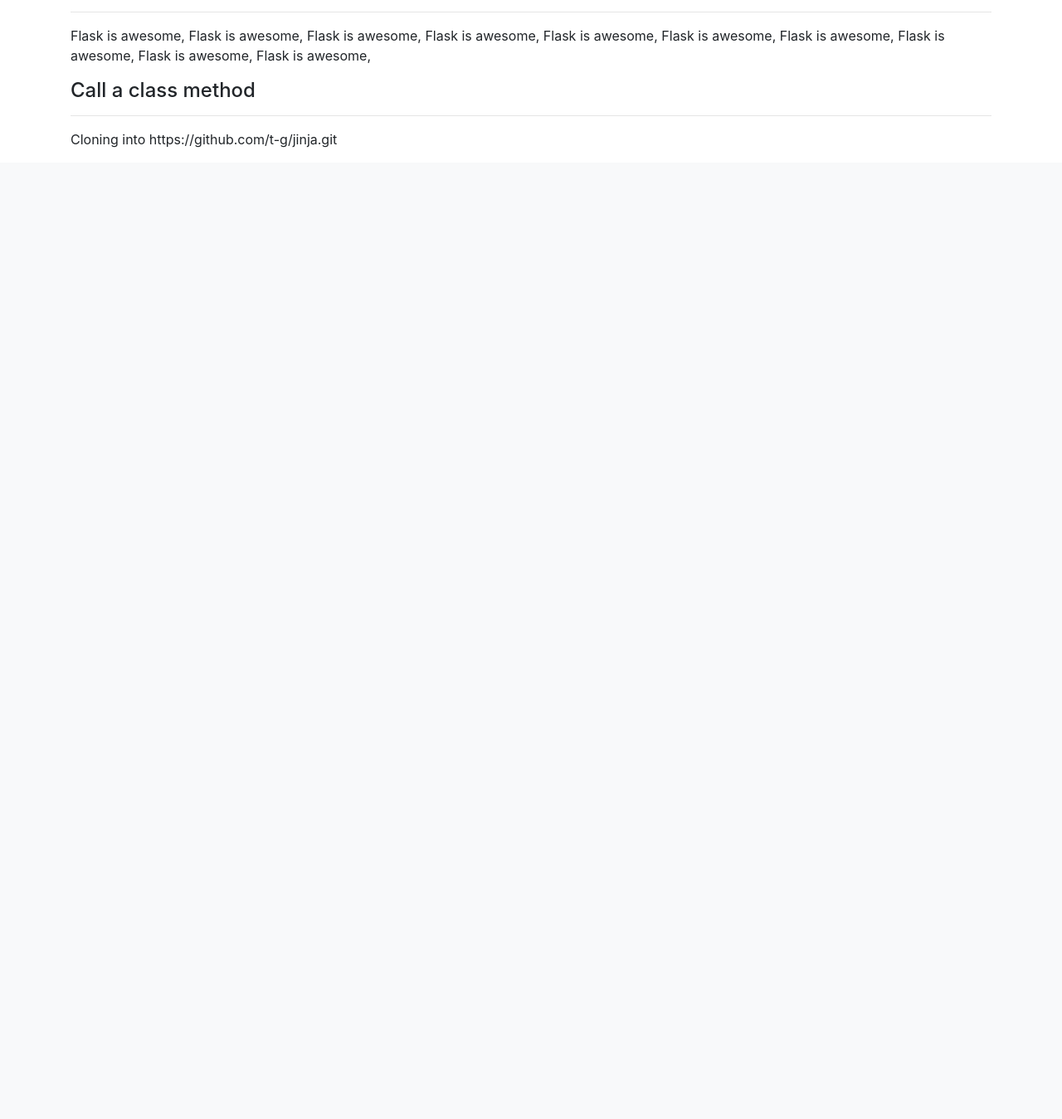
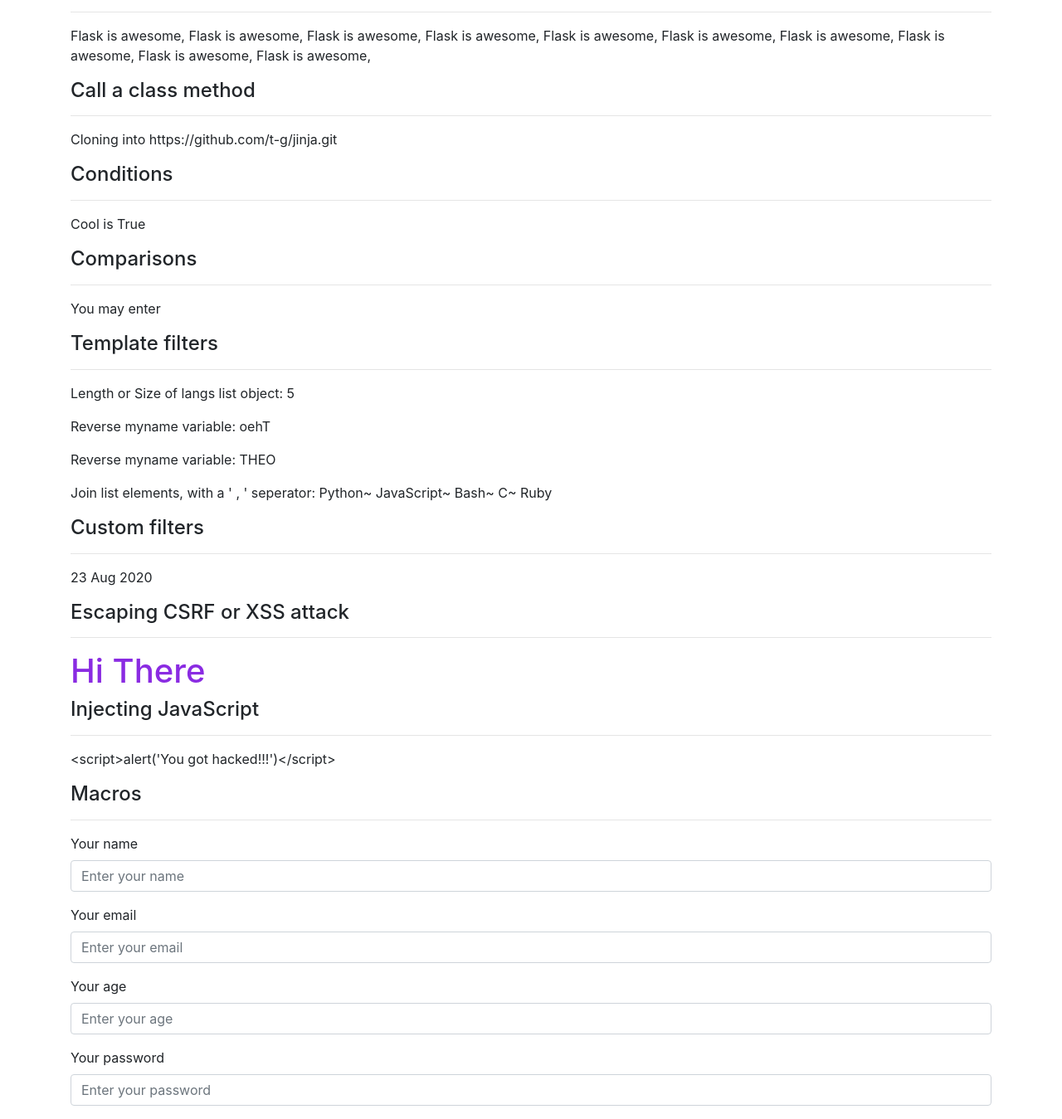
Before and after one commit to T-G/flask-starter-template, a Flask app: page /jinja in a window 1280 px wide. Shown: the part 1505-2854 px from the top of the page at 83% size. Before the commit the page ends 1683 px from the top, so only its background shows below. Run offline with Flask 2, Linux system fonts and the light colour scheme; some libraries are stand-ins or nearby versions.

Commit message:
directory modified

```diff
--- a/app/__init__.py
+++ b/app/__init__.py
@@ -6,3 +6,4 @@
 # import the controllers a.k.a views in Python
 from app import views
 from app import admin_views
+from .filters import clean_date
--- /dev/null
+++ b/app/filters.py
@@ -0,0 +1,9 @@
+"""
+Custom filter to be used in Jinja Template files
+"""
+
+from app import app
+
+@app.template_filter("clean_date")
+def clean_date(dt):
+    return dt.strftime("%d %b %Y")
--- /dev/null
+++ b/app/templates/macros/input_macros.html
@@ -0,0 +1,7 @@
+<!-- Defining  macro -->
+{% macro input(label="", type="", id="", name="", placeholder="")-%}
+<div class="form-group">
+    <label for="{{name}}">{{ label }}</label>
+    <input class="form-control" type="{{ type }}" name="{{ name }}" id="{{ id }}" placeholder="{{ placeholder }}">
+</div>
+{%- endmacro%}
--- a/app/templates/public/jinja.html
+++ b/app/templates/public/jinja.html
@@ -1,4 +1,6 @@
 {% extends "public/templates/public_template.html" %}
+
+{% import "macros/input_macros.html" as im %}
 
 {% block title %} Jinja Template {% endblock %}
 
@@ -71,6 +73,56 @@
     <p>{{ my_remote.clone() }}</p>
 
 
+    <h4>Conditions</h4>
+    <hr>
+    {% if cool %}
+        <p>Cool is {{ cool }}</p>
+    {% endif %}
+
+    <h4>Comparisons</h4>
+    <hr>
+    {% if age < 18 %}
+        <p>No entry</p>
+    {% elif age < 26 %}
+        <p>Nearly there</p>
+    {% else %}
+        <p>You may enter</p>
+    {% endif %}
+
+    <h4>Template filters</h4>
+    <hr>
+    <p>Length or Size of langs list object: {{ langs|length}}</p>
+    <p>Reverse myname variable: {{ myname|reverse}}</p>
+    <p>Reverse myname variable: {{ myname|upper}}</p>
+    <p>Join list elements, with a ' , ' seperator: {{ langs|join("~ ")}}</p>
+
+    <h4>Custom filters</h4>
+    <hr>
+    <p>{{ date|clean_date }}</p>
+
+    <h4>Escaping CSRF or XSS attack</h4>
+    <hr>
+    <!-- make sure the html is comming from safe sources, by default Flask and Jinja escapes the html tags -->
+    {{my_html|safe}}
+
+    <h4>Injecting JavaScript</h4>
+    <hr>
+    <p>{{ suspecious }}</p>
+    <!-- <p>{{ suspecious|safe }}</p> -->
+
+    <h4>Macros</h4>
+    <hr>
+
+    {{ im.input(label="Your name", type="text", name="your-name", id="your-name", placeholder="Enter your name")}}
+
+    {{ im.input(label="Your email", type="email", name="your-email", id="your-email", placeholder="Enter your email")}}
+
+    {{ im.input(label="Your age", type="number", name="your-age", id="your-age", placeholder="Enter your age")}}
+
+    {{ im.input(label="Your password", type="password", name="your-password", id="your-password", placeholder="Enter your password")}}
+
+
+
 </div>
 
 {% endblock %}
--- a/app/views.py
+++ b/app/views.py
@@ -1,6 +1,9 @@
 from app import app # app from app/__init__.py file
 
 from flask import render_template
+
+from datetime import datetime
+
 
 @app.route("/")
 @app.route("/index")
@@ -17,6 +20,7 @@
 def jinja():
 
     myname = 'Theo'
+
     age = 40
 
     langs = ['Python', 'JavaScript', 'Bash', 'C', 'Ruby']
@@ -53,6 +57,12 @@
     def repeat(x:str, qty:int):
         return x * qty
 
+    date = datetime.utcnow()
+
+    my_html = "<h1>Hi There</h1>"
+
+    suspecious = "<script>alert('You got hacked!!!')</script>"
+
     return render_template('public/jinja.html',
         myname = myname,
         age = age,
@@ -62,6 +72,9 @@
         friends = friends,
         GitRemote = GitRemote,
         repeat = repeat,
-        my_remote = my_remote
+        my_remote = my_remote,
+        date = date,
+        my_html = my_html,
+        suspecious = suspecious
 
     )
```
